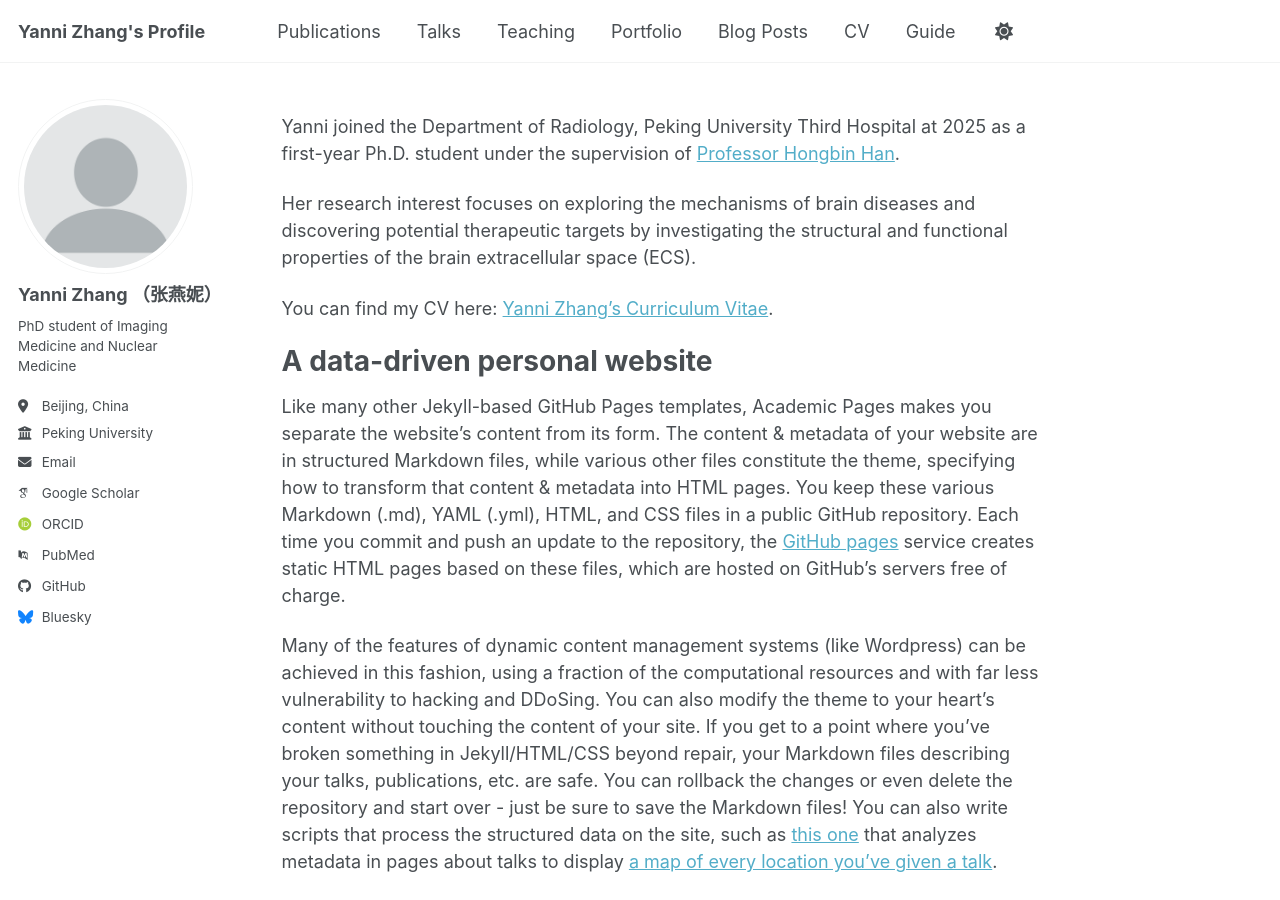
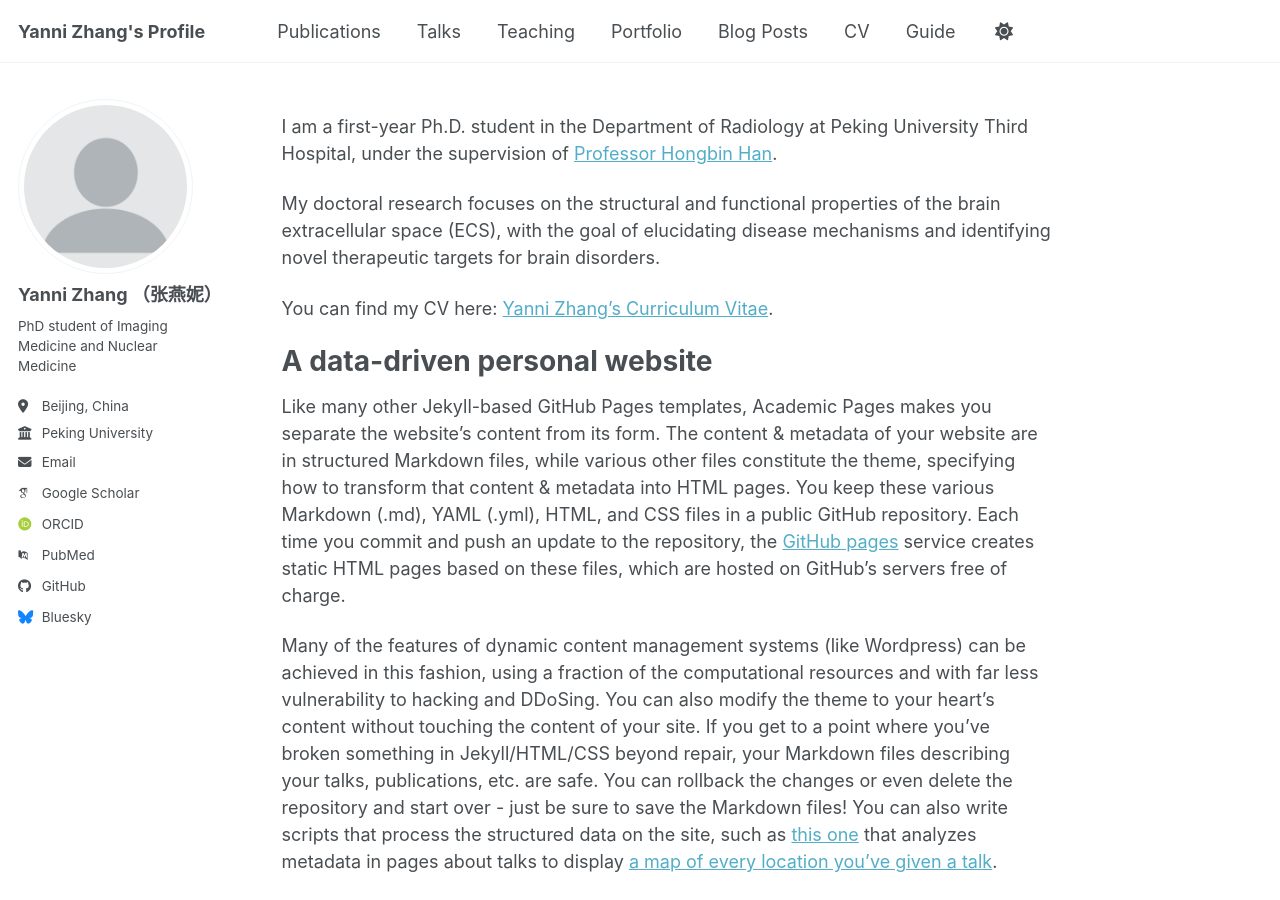
Before and after one commit to Yanniarea/Yanniarea.github.io, a Jekyll site: the page built from _pages/about.md, in a window 1280 px wide and 900 px high. Built offline with Jekyll 4.4.1, drawn with Linux system fonts in a browser that asks for light colours; some web fonts are replaced; a script bundle is joined from its source files by our own code; library files that are not in the unit come from our copies.

Commit message:
Update about.md

```diff
--- a/_pages/about.md
+++ b/_pages/about.md
@@ -7,9 +7,9 @@ redirect_from:
   - /about.html
 ---
 
-Yanni joined the Department of Radiology, Peking University Third Hospital at 2025 as a first-year Ph.D. student under the supervision of [Professor Hongbin Han](http://scholar.pku.edu.cn/hongbin_han/bio).
+I am a first-year Ph.D. student in the Department of Radiology at Peking University Third Hospital, under the supervision of [Professor Hongbin Han](http://scholar.pku.edu.cn/hongbin_han/bio).
 
-Her research interest focuses on exploring the mechanisms of brain diseases and discovering potential therapeutic targets by investigating the structural and functional properties of the brain extracellular space (ECS).
+My doctoral research focuses on the structural and functional properties of the brain extracellular space (ECS), with the goal of elucidating disease mechanisms and identifying novel therapeutic targets for brain disorders.
 
 You can find my CV here: [Yanni Zhang's Curriculum Vitae](../assets/Curriculum_Vitae.pdf).
 
```
